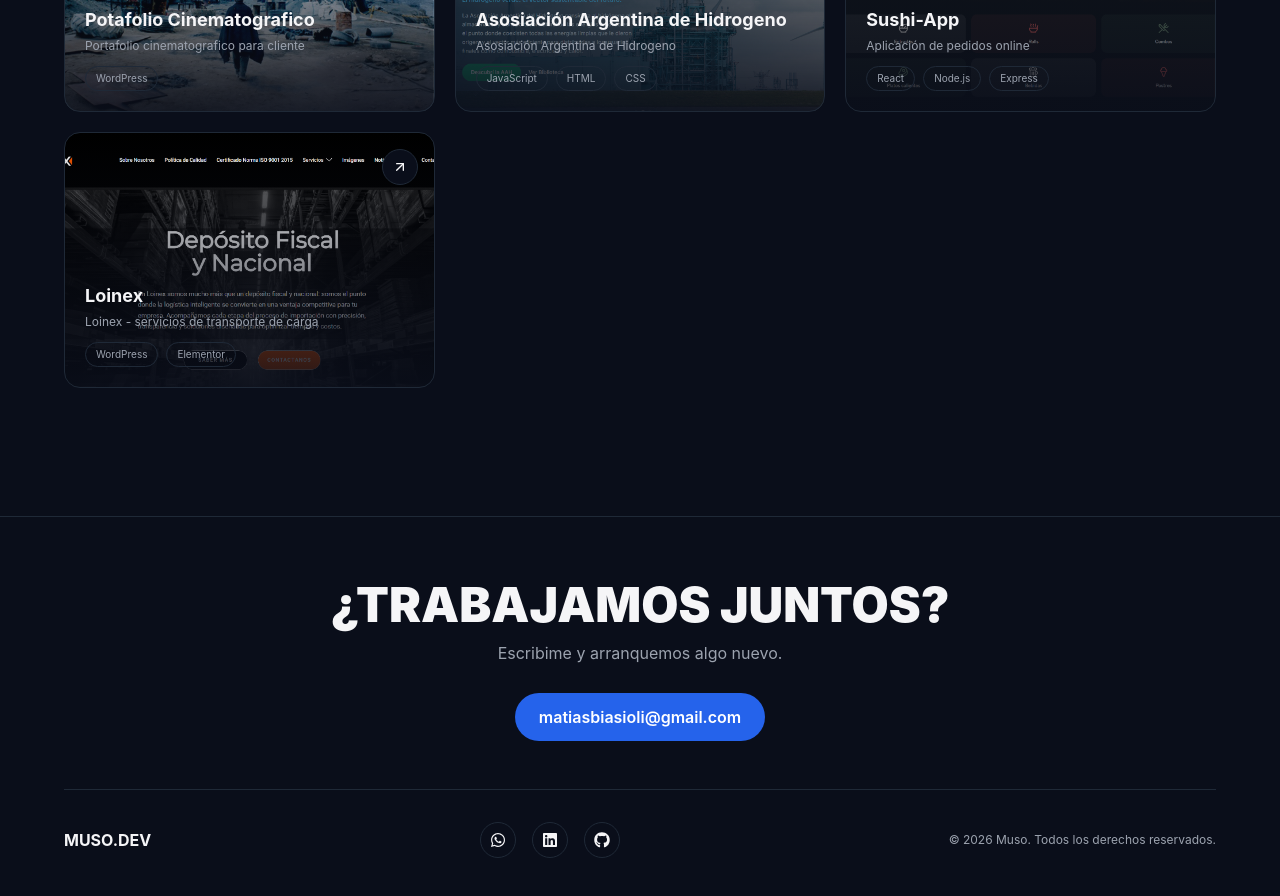
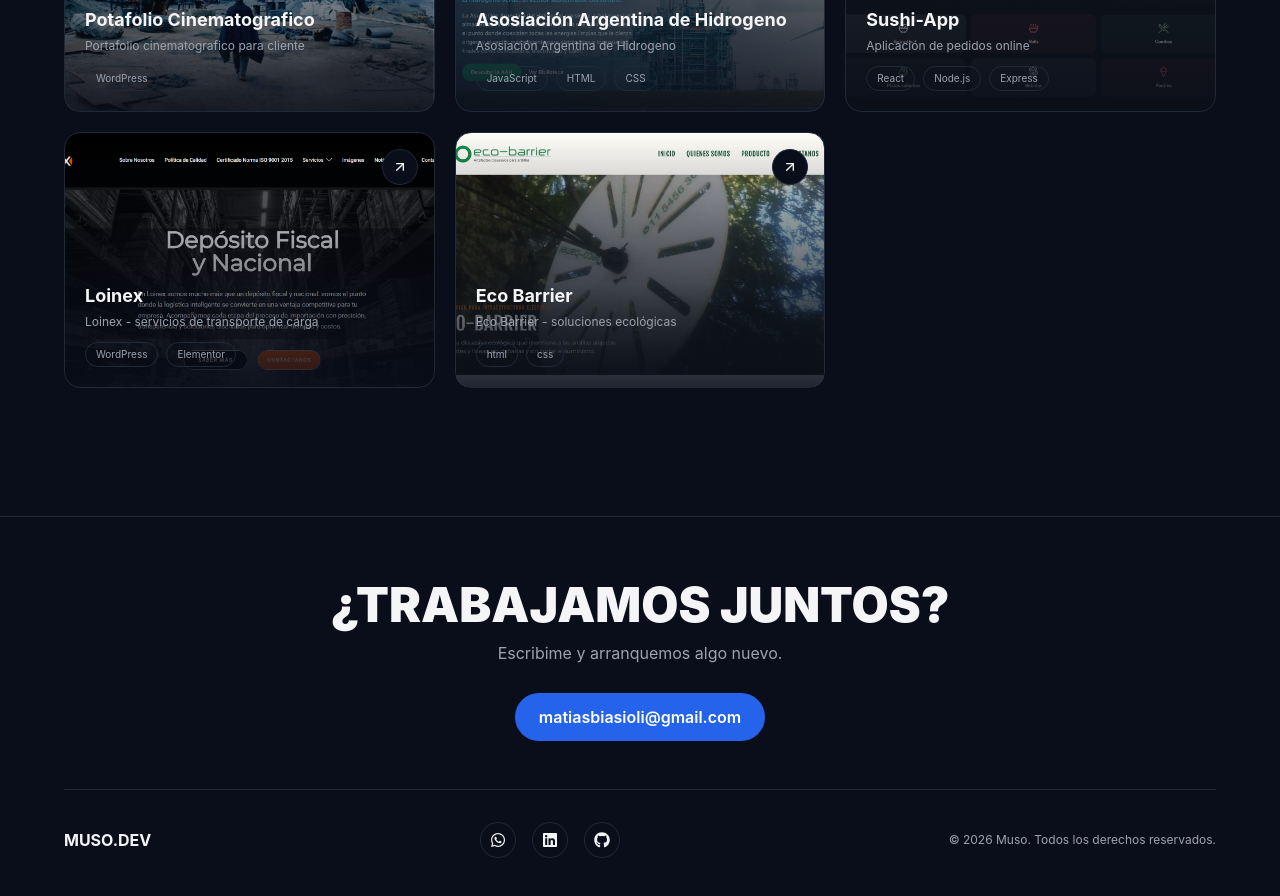
Before and after one commit to matiasbiasioli/Portfolio-Vite, a React app: page /proyectos in a window 1280 px wide. Shown: the part 1300-2196 px from the top of the page. Built offline with nearby package versions, Linux system fonts and the light colour scheme; the HTML template or start-up script is replaced by a standard one.

Commit message:
changes new design

```diff
--- a/src/data/projects.js
+++ b/src/data/projects.js
@@ -209,4 +209,20 @@
     repoUrl: "",
     featured: false,
   },
+  {
+    id: "proyecto-catorce",
+    title: "Eco Barrier",
+    category: "web",
+    description: {
+      es: "Eco Barrier - soluciones ecológicas",
+      en: "Eco Barrier, eco solutions",
+    },
+    image: "/projects/eco-barrier.png",
+    gallery: ["/projects/eco-barrier.png"],
+    stack: ["html", "css"],
+    tools: ["Bootstrap, Git"],
+    liveUrl: "https://matiasbiasioli.github.io/Eco-barrier/",
+    repoUrl: "",
+    featured: false,
+  },
 ];
```
Also changed, not shown: public/projects/eco-barrier.png (added).
